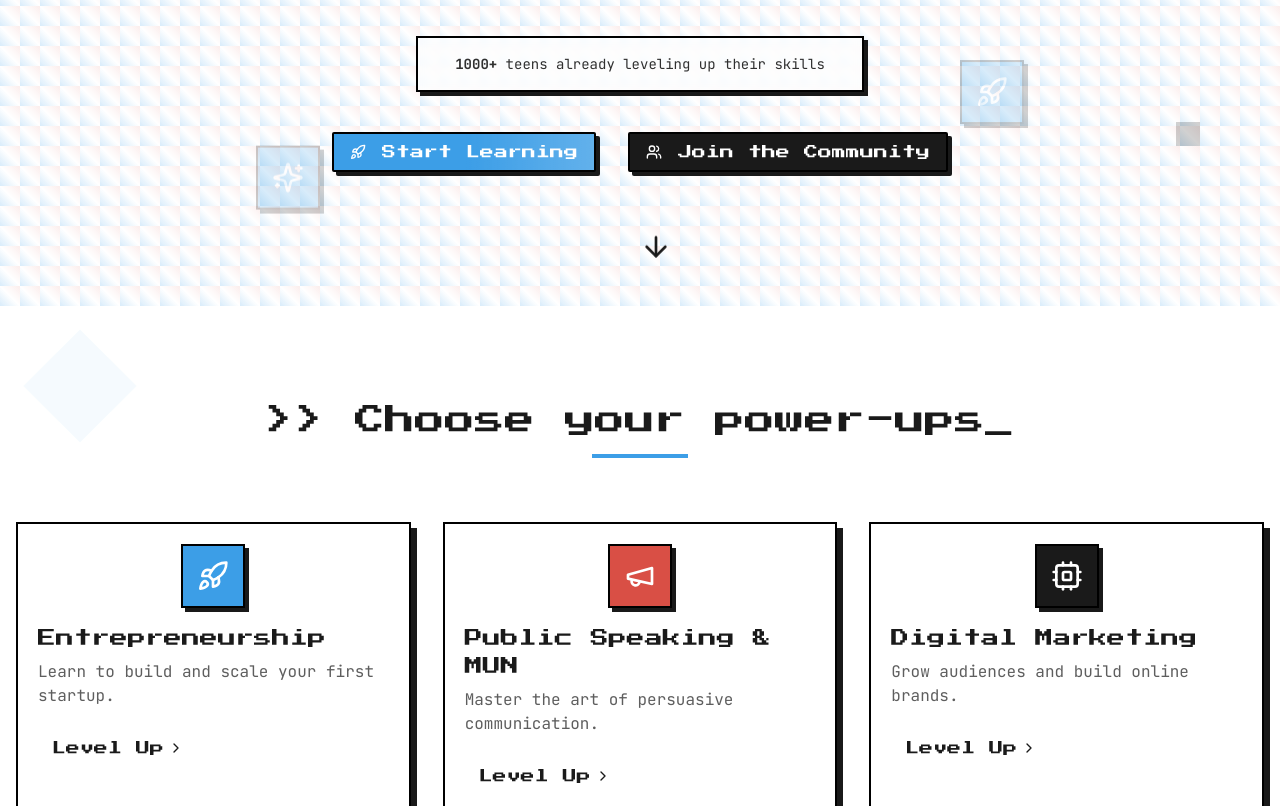
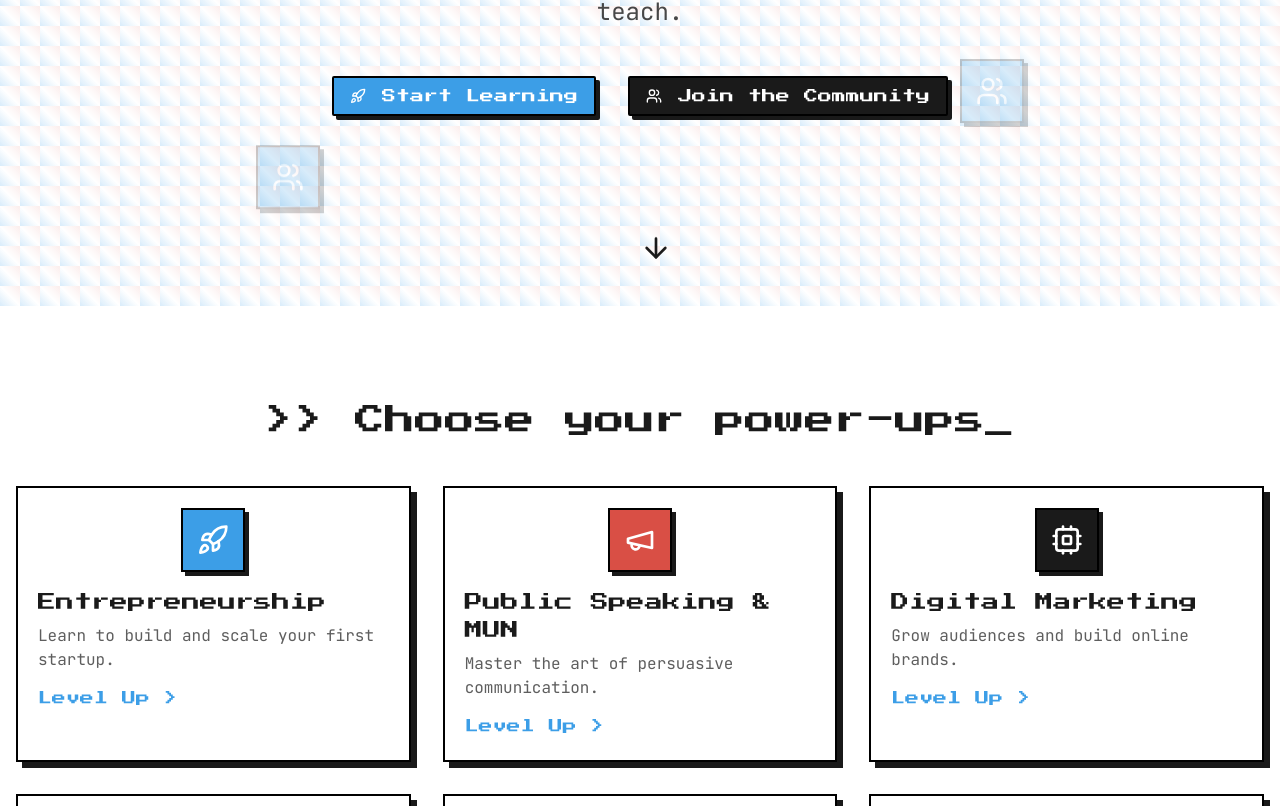
Before and after one commit to pranati-byte/maximally-main-website, a React (Vite) app: page / in a window 1280 px wide. Shown: the part 494-1300 px from the top of the page. Built offline with nearby package versions, Linux system fonts and the light colour scheme.

Commit message:
Reverted to edit edt-74d54afd-922a-4e4a-8e38-d59c6df7eff1: "Fix: Scroll to top on route change
Implement scroll-to-top behavior on route changes to improve UX."

```diff
--- a/src/components/CtaBanner.tsx
+++ /dev/null
@@ -1,63 +0,0 @@
-
-import { useState } from "react";
-import { Button } from "@/components/ui/button";
-import { Bell } from "lucide-react";
-
-const CtaBanner = () => {
-  const [email, setEmail] = useState("");
-  const [isSubscribed, setIsSubscribed] = useState(false);
-
-  const handleSubmit = (e: React.FormEvent) => {
-    e.preventDefault();
-    if (email) {
-      setIsSubscribed(true);
-      setEmail("");
-      // In a real app, you would send this to your backend
-      console.log("Subscribed with email:", email);
-    }
-  };
-
-  return (
-    <section className="bg-maximally-black py-12 px-4">
-      <div className="container mx-auto max-w-4xl">
-        <div className="pixel-border bg-white p-6 md:p-8 relative overflow-hidden">
-          {/* Decorative pixel elements */}
-          <div className="absolute top-0 right-0 w-16 h-16 bg-maximally-blue pixel-border opacity-50 -mr-8 -mt-8"></div>
-          <div className="absolute bottom-0 left-0 w-12 h-12 bg-maximally-red pixel-border opacity-50 -ml-6 -mb-6"></div>
-
-          <div className="text-center">
-            <h2 className="font-press-start text-xl md:text-2xl mb-4 text-maximally-black">
-              &gt;&gt; Stay in the loop_
-            </h2>
-            <p className="font-jetbrains text-maximally-black/80 mb-6 max-w-2xl mx-auto">
-              Get updates on new courses, events, and exclusive tips to level up your skills.
-            </p>
-
-            {isSubscribed ? (
-              <div className="bg-maximally-blue/10 p-4 mb-4 border-2 border-maximally-blue inline-block">
-                <p className="font-press-start text-sm text-maximally-blue">Thanks for subscribing!</p>
-              </div>
-            ) : (
-              <form onSubmit={handleSubmit} className="flex flex-col sm:flex-row gap-4 justify-center max-w-lg mx-auto">
-                <input
-                  type="email"
-                  placeholder="Your email address"
-                  className="pixel-border py-2 px-4 flex-grow font-jetbrains"
-                  value={email}
-                  onChange={(e) => setEmail(e.target.value)}
-                  required
-                />
-                <Button type="submit" className="pixel-button bg-maximally-blue hover:bg-maximally-blue/90 group">
-                  <Bell className="mr-2 h-4 w-4 group-hover:animate-bounce" />
-                  Notify Me
-                </Button>
-              </form>
-            )}
-          </div>
-        </div>
-      </div>
-    </section>
-  );
-};
-
-export default CtaBanner;
--- a/src/components/Hero.tsx
+++ b/src/components/Hero.tsx
@@ -1,7 +1,7 @@
 
 import { useEffect, useState, useRef } from "react";
 import { Button } from "@/components/ui/button";
-import { ArrowDown, Users, Rocket, Star, Sparkles } from "lucide-react";
+import { ArrowDown, Users, Rocket } from "lucide-react";
 
 const Hero = () => {
   const [text, setText] = useState("");
@@ -24,11 +24,11 @@ const Hero = () => {
 
   // Pixel avatar coordinates for background effect
   const avatarPositions = [
-    { x: "10%", y: "20%", delay: 0, icon: Users },
-    { x: "85%", y: "15%", delay: 1, icon: Star },
-    { x: "75%", y: "70%", delay: 2, icon: Rocket },
-    { x: "20%", y: "80%", delay: 1.5, icon: Sparkles },
-    { x: "50%", y: "40%", delay: 0.5, icon: Users },
+    { x: "10%", y: "20%", delay: 0 },
+    { x: "85%", y: "15%", delay: 1 },
+    { x: "75%", y: "70%", delay: 2 },
+    { x: "20%", y: "80%", delay: 1.5 },
+    { x: "50%", y: "40%", delay: 0.5 },
   ];
 
   return (
@@ -46,42 +46,27 @@ const Hero = () => {
           }}
         >
           <div className="absolute inset-0 flex items-center justify-center">
-            <pos.icon className="text-white h-5 w-5 md:h-8 md:w-8" />
+            <Users className="text-white h-5 w-5 md:h-8 md:w-8" />
           </div>
         </div>
       ))}
 
-      {/* Decorative pixels */}
-      <div className="absolute top-32 left-10 w-4 h-4 bg-maximally-red opacity-30"></div>
-      <div className="absolute bottom-40 right-20 w-6 h-6 bg-maximally-black opacity-20"></div>
-      <div className="absolute top-40 right-40 w-3 h-3 bg-maximally-blue opacity-40"></div>
-
       <div className="z-10 text-center max-w-4xl">
-        <div className="inline-block mb-8 relative">
-          <div className="absolute inset-0 blur-lg bg-gradient-to-r from-maximally-blue/30 via-maximally-red/20 to-maximally-blue/30 animate-pulse"></div>
         <h1
           ref={textRef}
-            className="relative text-3xl md:text-5xl lg:text-6xl font-press-start text-maximally-black mb-6 terminal"
+          className="text-3xl md:text-5xl lg:text-6xl font-press-start text-maximally-black mb-6 terminal"
         >
           {text}
         </h1>
-        </div>
 
-        <p className="text-xl md:text-2xl font-jetbrains text-maximally-black/80 mb-8 max-w-2xl mx-auto">
+        <p className="text-xl md:text-2xl font-jetbrains text-maximally-black/80 mb-12 max-w-2xl mx-auto">
           Learn the real-world skills schools forgot to teach.
         </p>
 
-        <div className="max-w-md mx-auto bg-white/60 backdrop-blur-sm pixel-border p-4 mb-10">
-          <p className="font-jetbrains text-maximally-black/90 text-sm">
-            <span className="font-bold">1000+</span> teens already leveling up their skills
-          </p>
-        </div>
-
         <div className="flex flex-col sm:flex-row justify-center gap-4 sm:gap-8">
           <Button
-            className="pixel-button bg-maximally-blue hover:bg-maximally-blue/90 group relative overflow-hidden"
+            className="pixel-button bg-maximally-blue hover:bg-maximally-blue/90 group"
           >
-            <span className="absolute inset-0 w-full h-full bg-gradient-to-r from-white/0 via-white/20 to-white/0 -translate-x-full animate-shimmer"></span>
             <Rocket className="mr-2 h-4 w-4 group-hover:animate-bounce" />
             Start Learning
           </Button>
--- a/src/components/SkillTracks.tsx
+++ b/src/components/SkillTracks.tsx
@@ -1,6 +1,6 @@
 
 import { useState } from "react";
-import { Cpu, Video, Megaphone, Rocket, Database, Briefcase, ChevronRight } from "lucide-react";
+import { Cpu, Video, Megaphone, Rocket, Database, Briefcase } from "lucide-react";
 import { Link } from "react-router-dom";
 
 const skillData = [
@@ -9,7 +9,6 @@ const skillData = [
     description: "Learn to build and scale your first startup.",
     icon: Rocket,
     color: "bg-maximally-blue",
-    hoverColor: "hover:bg-maximally-blue hover:text-white",
     path: "/entrepreneurship"
   },
   {
@@ -17,7 +16,6 @@ const skillData = [
     description: "Master the art of persuasive communication.",
     icon: Megaphone,
     color: "bg-maximally-red",
-    hoverColor: "hover:bg-maximally-red hover:text-white",
     path: "/public-speaking"
   },
   {
@@ -25,7 +23,6 @@ const skillData = [
     description: "Grow audiences and build online brands.",
     icon: Cpu,
     color: "bg-maximally-black",
-    hoverColor: "hover:bg-maximally-black hover:text-white",
     path: "/digital-marketing"
   },
   {
@@ -33,7 +30,6 @@ const skillData = [
     description: "Build apps without coding and leverage AI.",
     icon: Database,
     color: "bg-maximally-blue",
-    hoverColor: "hover:bg-maximally-blue hover:text-white",
     path: "/no-code-ai"
   },
   {
@@ -41,7 +37,6 @@ const skillData = [
     description: "Create professional videos that captivate.",
     icon: Video,
     color: "bg-maximally-red",
-    hoverColor: "hover:bg-maximally-red hover:text-white",
     path: "/video-editing"
   },
   {
@@ -49,7 +44,6 @@ const skillData = [
     description: "Prepare for college and your dream career.",
     icon: Briefcase,
     color: "bg-maximally-black",
-    hoverColor: "hover:bg-maximally-black hover:text-white",
     path: "/career-launch"
   }
 ];
@@ -69,13 +63,9 @@ const SkillCard = ({ skill, index }) => {
         <skill.icon className="text-white h-8 w-8" />
       </div>
       <h3 className="font-press-start text-lg mb-2 text-maximally-black">{skill.title}</h3>
-      <p className="font-jetbrains text-maximally-black/70 mb-4">{skill.description}</p>
-
-      <Link
-        to={skill.path}
-        className={`mt-2 inline-flex items-center font-press-start text-sm transition-colors duration-300 border-2 border-transparent px-3 py-1 ${skill.hoverColor}`}
-      >
-        Level Up <ChevronRight className="ml-1 h-4 w-4" />
+      <p className="font-jetbrains text-maximally-black/70">{skill.description}</p>
+      <Link to={skill.path} className="mt-4 inline-block font-press-start text-sm text-maximally-blue hover:text-maximally-red transition-colors retro-underline">
+        Level Up &gt;
       </Link>
     </div>
   );
@@ -83,21 +73,11 @@ const SkillCard = ({ skill, index }) => {
 
 const SkillTracks = () => {
   return (
-    <section id="skills" className="py-24 bg-white relative overflow-hidden">
-      {/* Decorative background elements */}
-      <div className="absolute top-0 left-0 w-full h-full">
-        <div className="absolute top-10 left-10 w-20 h-20 bg-maximally-blue/5 rotate-45"></div>
-        <div className="absolute bottom-20 right-10 w-32 h-32 bg-maximally-red/5 rotate-12"></div>
-        <div className="absolute top-1/3 right-1/4 w-16 h-16 bg-maximally-black/5 -rotate-12"></div>
-      </div>
-
-      <div className="container mx-auto px-4 relative z-10">
-        <div className="text-center mb-16">
-          <h2 className="text-2xl md:text-3xl font-press-start text-maximally-black mb-4">
-            &gt;&gt; Choose your power-ups_
-          </h2>
-          <div className="w-24 h-1 bg-maximally-blue mx-auto"></div>
-        </div>
+    <section id="skills" className="py-24 bg-white">
+      <div className="container mx-auto px-4">
+        <h2 className="text-2xl md:text-3xl font-press-start text-maximally-black mb-12 text-center">
+          &gt;&gt; Choose your power-ups_
+        </h2>
 
         <div className="grid grid-cols-1 md:grid-cols-2 lg:grid-cols-3 gap-8">
           {skillData.map((skill, index) => (
--- a/src/index.css
+++ b/src/index.css
@@ -63,7 +63,7 @@
   /* Pixel card styling */
   .pixel-card {
     @apply bg-white border-2 border-black p-5 relative transition-all
-           hover:translate-x-[-2px] hover:translate-y-[-2px] hover:shadow-[8px_8px_0_0_rgba(0,0,0,0.9)];
+           hover:translate-x-[-2px] hover:translate-y-[-2px];
     box-shadow: 6px 6px 0 0 rgba(0, 0, 0, 0.9);
   }
 
@@ -120,37 +120,3 @@
 ::-webkit-scrollbar-thumb:hover {
   @apply bg-maximally-red;
 }
-
-/* New animations */
-@keyframes shimmer {
-  100% {
-    transform: translateX(100%);
-  }
-}
-
-.animate-shimmer {
-  animation: shimmer 1.5s infinite;
-}
-
-/* Add pulse glow effect */
-@keyframes pulse-glow {
-  0%, 100% {
-    box-shadow: 0 0 0 0 rgba(60, 158, 231, 0.4);
-  }
-  50% {
-    box-shadow: 0 0 20px 5px rgba(60, 158, 231, 0.4);
-  }
-}
-
-.animate-pulse-glow {
-  animation: pulse-glow 2s infinite;
-}
-
-/* Hover scale effect */
-.hover-scale {
-  transition: transform 0.3s ease;
-}
-
-.hover-scale:hover {
-  transform: scale(1.05);
-}
--- a/src/pages/Index.tsx
+++ b/src/pages/Index.tsx
@@ -7,7 +7,6 @@ import WhyMaximally from "@/components/WhyMaximally";
 import Testimonials from "@/components/Testimonials";
 import Community from "@/components/Community";
 import Events from "@/components/Events";
-import CtaBanner from "@/components/CtaBanner";
 import Footer from "@/components/Footer";
 
 const Index = () => {
@@ -25,7 +24,6 @@ const Index = () => {
       <Testimonials />
       <Community />
       <Events />
-      <CtaBanner />
       <Footer />
     </div>
   );
--- a/tailwind.config.ts
+++ b/tailwind.config.ts
@@ -112,17 +112,6 @@ export default {
 				pixel: {
 					'0%': { 'background-position': '0% 0%' },
 					'100%': { 'background-position': '100% 0%' }
-				},
-				shimmer: {
-					'100%': { transform: 'translateX(100%)' }
-				},
-				'pulse-glow': {
-					'0%, 100%': {
-						boxShadow: '0 0 0 0 rgba(60, 158, 231, 0.4)'
-					},
-					'50%': {
-						boxShadow: '0 0 20px 5px rgba(60, 158, 231, 0.4)'
-					}
 				}
 			},
 			animation: {
@@ -132,9 +121,7 @@ export default {
 				'glitch': 'glitch 0.3s ease-in-out',
 				'bounce': 'bounce 2s infinite',
 				'float': 'float 5s ease-in-out infinite',
-				'pixel': 'pixel 15s linear infinite',
-				'shimmer': 'shimmer 1.5s infinite',
-				'pulse-glow': 'pulse-glow 2s infinite'
+				'pixel': 'pixel 15s linear infinite'
 			}
 		}
 	},
```
Lines whose indentation alone changed are shown as unchanged.
